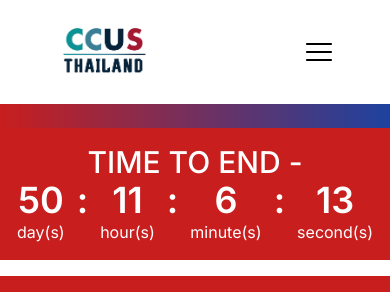
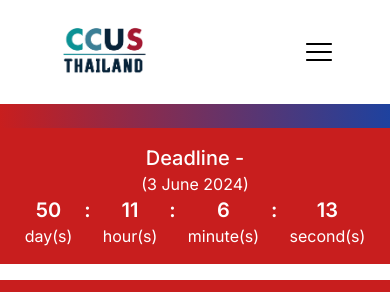
Before and after one commit to thunyoubun/ccs-registration, a Next.js app: page /registration in a window 390 px wide. Shown: the top 292 px of the page. Built offline with nearby package versions, Linux system fonts and the light colour scheme.

Commit message:
organize text

```diff
--- a/src/app/Components/Countdown.tsx
+++ b/src/app/Components/Countdown.tsx
@@ -10,33 +10,36 @@ function Countdown({ targetDate }: { targetDate: Date }) {
   }, []);
   return (
     <div className="p-4 bg-red-700 rounded-t-lg text-white text-center gap-3 lg:flex lg:justify-center">
-      <h1 className="text-3xl font-medium content-center md:text-5xl">
-        TIME TO END -
-      </h1>
+      <div className="flex flex-col">
+        <h1 className="text-xl font-medium content-center md:text-5xl">
+          Deadline -
+        </h1>
+        <h4 className="">(3 June 2024)</h4>
+      </div>
       <div className="flex text-center gap-3 justify-center">
         <div>
-          <h1 className="font-semibold text-4xl lg:text-6xl">
+          <h1 className="font-semibold text-xl lg:text-6xl">
             {day && firstLoading ? day : ""}
           </h1>
           <h4 className="">day(s)</h4>
         </div>
-        <h1 className="font-semibold text-4xl lg:text-6xl">:</h1>
+        <h1 className="font-semibold text-xl lg:text-6xl">:</h1>
         <div>
-          <h1 className="font-semibold text-4xl lg:text-6xl">
+          <h1 className="font-semibold text-xl lg:text-6xl">
             {hour && firstLoading ? hour : ""}
           </h1>
           <h4>hour(s)</h4>
         </div>
-        <h1 className="font-semibold text-4xl lg:text-6xl">:</h1>
+        <h1 className="font-semibold text-xl lg:text-6xl">:</h1>
         <div>
-          <h1 className="font-semibold text-4xl lg:text-6xl">
+          <h1 className="font-semibold text-xl lg:text-6xl">
             {minute && firstLoading ? minute : ""}
           </h1>
           <h4>minute(s)</h4>
         </div>
-        <h1 className="font-semibold text-4xl lg:text-6xl">:</h1>
+        <h1 className="font-semibold text-xl lg:text-6xl">:</h1>
         <div>
-          <h1 className="font-semibold text-4xl lg:text-6xl">
+          <h1 className="font-semibold text-xl lg:text-6xl">
             {second && firstLoading ? second : ""}
           </h1>
           <h4>second(s)</h4>
```
